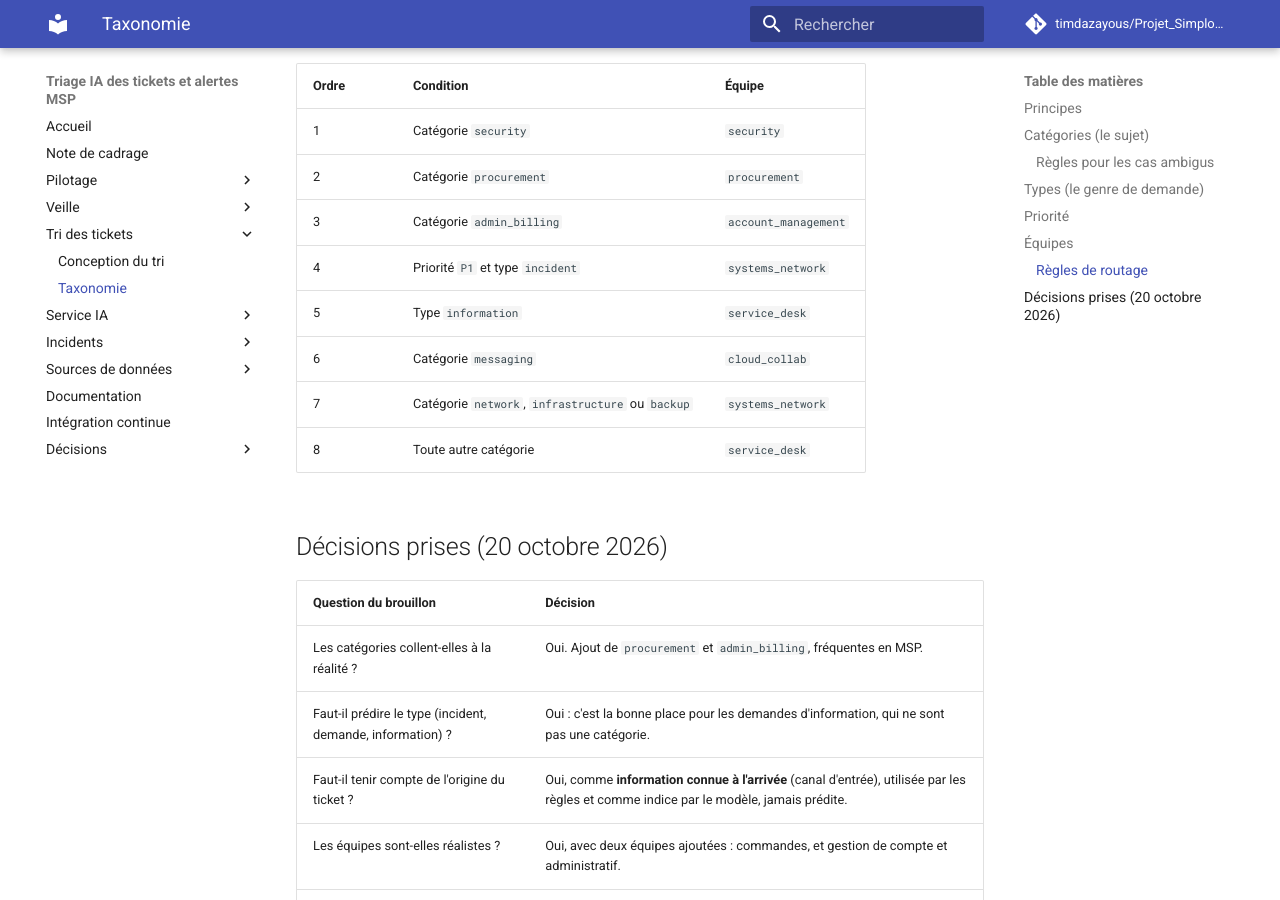
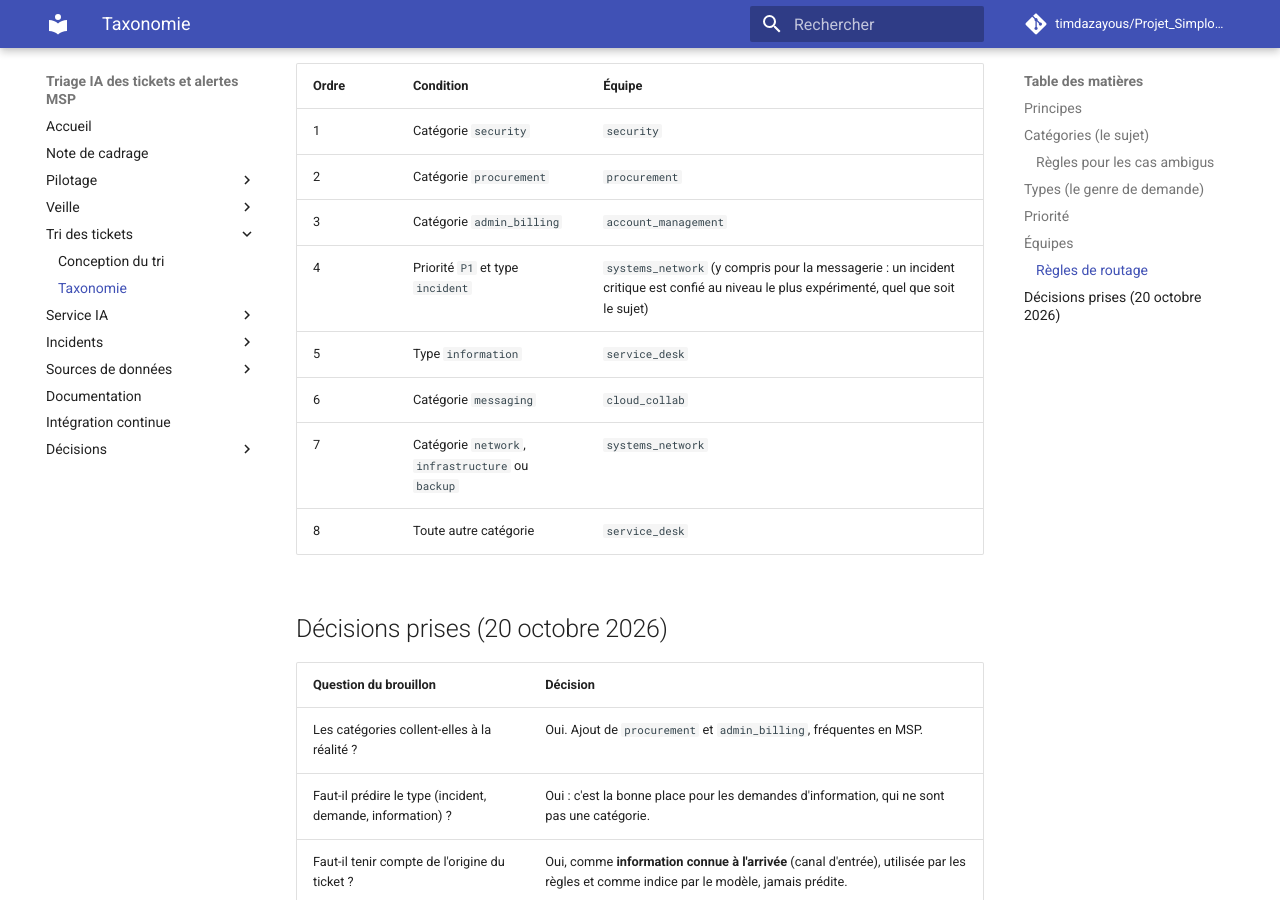
Before and after one commit to timdazayous/Projet_Simplon_FIN_ETUDES, an MkDocs documentation site: the page built from docs/taxonomie.md, in a window 1280 px wide and 900 px high, scrolled down 4339 px. Built offline with MkDocs 1.6.1 and Material for MkDocs 9.7.7, drawn with Linux system fonts in a browser that asks for light colours; comment, search, counter and statistics services are not loaded.

Commit message:
Décision : règle de routage des incidents P1 conservée
Co-Authored-By: Claude Opus 5.5 <noreply@anthropic.com>

```diff
--- a/docs/taxonomie.md
+++ b/docs/taxonomie.md
@@ -86,7 +86,7 @@ L'équipe n'est pas prédite par le modèle : elle est **déduite par des règle
 | 1 | Catégorie `security` | `security` |
 | 2 | Catégorie `procurement` | `procurement` |
 | 3 | Catégorie `admin_billing` | `account_management` |
-| 4 | Priorité `P1` et type `incident` | `systems_network` |
+| 4 | Priorité `P1` et type `incident` | `systems_network` (y compris pour la messagerie : un incident critique est confié au niveau le plus expérimenté, quel que soit le sujet) |
 | 5 | Type `information` | `service_desk` |
 | 6 | Catégorie `messaging` | `cloud_collab` |
 | 7 | Catégorie `network`, `infrastructure` ou `backup` | `systems_network` |
```
Also changed, not shown: CLAUDE.md (+2 -2 lines), JOURNAL.md (+6 -0 lines).
